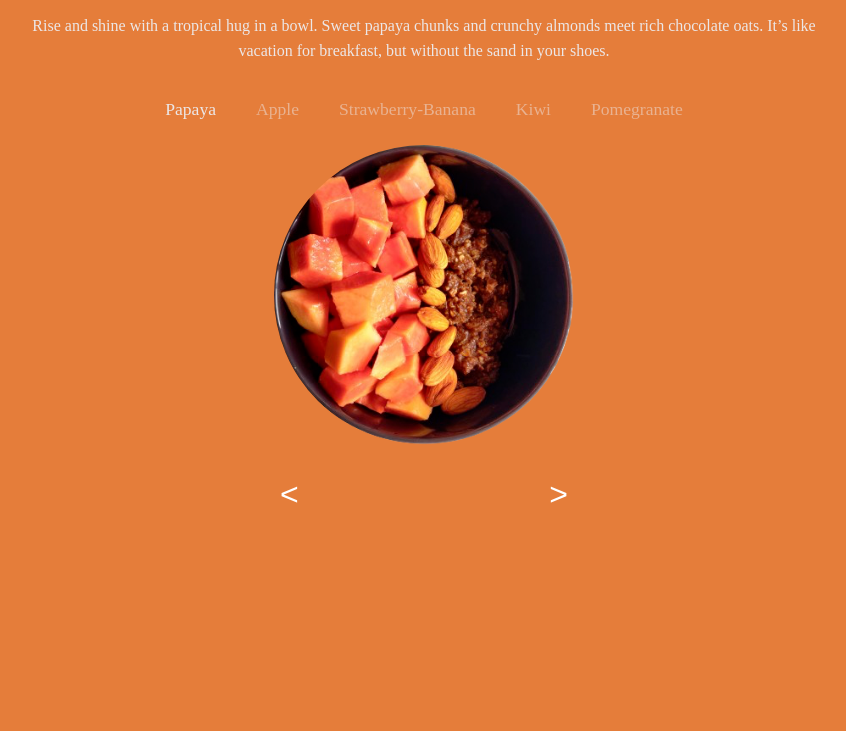
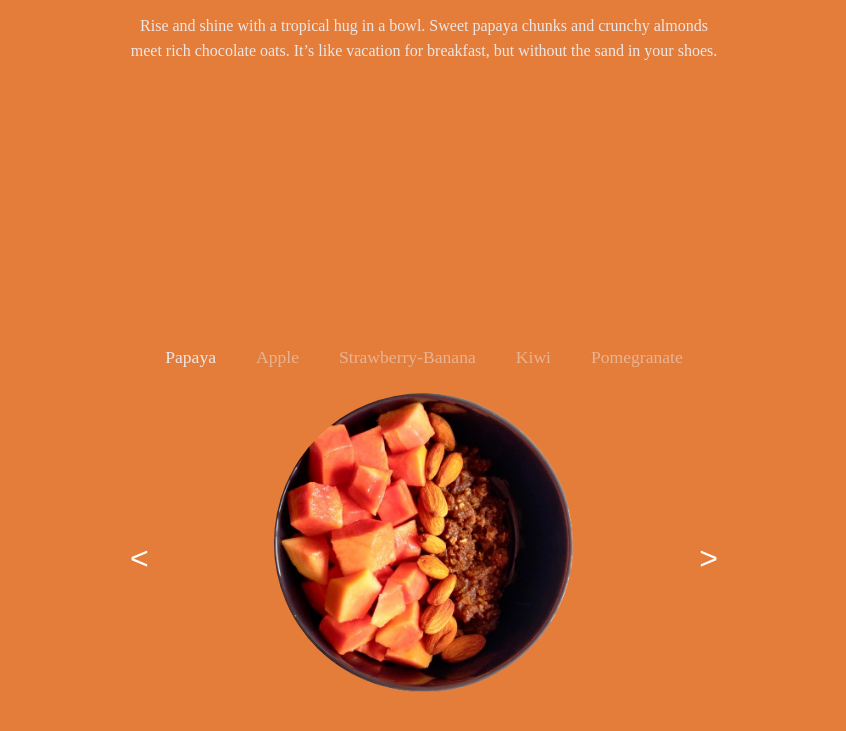
Before and after one commit to kalpitf1/recipes, a website built with Vite: page index.html in a window 1280 px wide. Shown: the part 97-828 px from the top of the page, without its empty margins (216-1062 px from the left). Before the commit the page ends 800 px from the top, so only its background shows below. Built offline with nearby package versions, Linux system fonts and the light colour scheme; a web font is replaced by a local one.

Commit message:
fix: make image and nav stick to bottom using flexbox, fix nav width

```diff
--- a/index.html
+++ b/index.html
@@ -11,17 +11,21 @@
   </head>
   <body>
     <div class="container">
+      <div class="top">
         <h1 class="title cormorant-upright-bold"></h1>
         <p class="description cormorant-upright-regular"></p>
+      </div>
+      <div class="bottom">
         <div class="flavor-selector">
           <!-- added dynamically -->
         </div>
+        <div class="navigation">
+          <button class="prev">&lt;</button>
           <div class="image-container">
             <img src="/papaya.png" alt="Papaya Bowl" class="bowl-image">
           </div>
-      <div class="navigation">
-        <button class="prev">&lt;</button>
           <button class="next">&gt;</button>
+        </div>
       </div>
     </div>
     <script type="module" src="script.js"></script>
--- a/style.css
+++ b/style.css
@@ -11,17 +11,23 @@
 }
 
 body {
-    background-color: #FFA07A;
     color: #ece7e7;
     margin: 0;
     padding: 0;
 }
 
 .container {
-    max-width: 800px;
+    height: 100vh;
+    max-width: 600px;
     margin: 0 auto;
     padding: 20px;
     text-align: center;
+    display: flex;
+    flex-direction: column;
+}
+
+.top {
+    flex: 1;
 }
 
 .title {
@@ -43,7 +49,8 @@ body {
 }
 
 .bowl-image {
-    max-width:100%; height:auto;
+    max-width:100%;
+    height:auto;
     border-radius: 50%;
     object-fit: cover;
 }
@@ -78,7 +85,6 @@ body {
 .navigation {
     display: flex;
     justify-content: space-between;
-    max-width: 300px;
     margin: 0 auto;
 }
 
```
Lines whose indentation alone changed are shown as unchanged.
